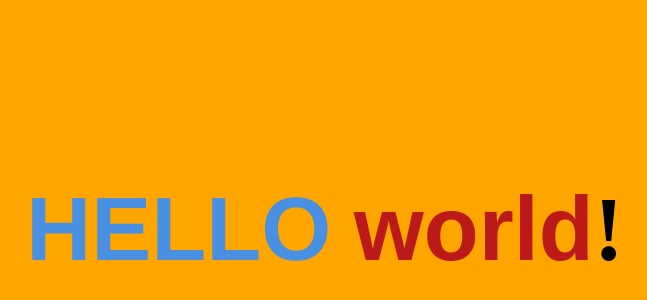
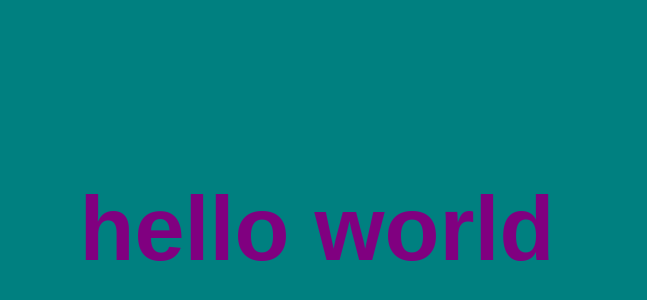
Before and after one commit to d33pto3/hello-there, a plain HTML site: page hello-there/index.html in a window 1280 px wide. Shown: the part 142-442 px from the top of the page, without its empty margins (323-970 px from the left). Drawn offline with Linux system fonts and the light colour scheme.

Commit message:
Added teal background, text now purple and uniform.

```diff
--- a/hello-there/index.html
+++ b/hello-there/index.html
@@ -4,29 +4,18 @@
         <head>
         <meta charset="utf-8">
 
-        <title>Heyyyyy</title>
-        <style>
-            #screen {
-                background-color: orange;
-                height: 100vh;
-                width: 100vw;
+        <title>Hi</title>
+            <style>
+            html {
+                background-color: teal;
             }
 
             h1 {
                 text-align: center;
                 margin-top: 40vh;
                 font-size: 90px;
-            }
-
-            .word1 {
-                text-transform: uppercase;
-                color: rgb(74, 144,226);
-                font-family: Helvetica, sans serif;
-            }
-
-            .word2 {
-                color: #BC1919;
-                font-family: Avenir, sans-serif;
+                color: purple;
+                font-family: halvetica, sans-serif;
             }
         </style>
 
@@ -34,11 +23,7 @@
 
         <body id="screen">
             <h1>
-                <span class="word1">hello</span>
-                <span class="word2">world</span>!
+                hello world
             </h1>
-            <script>
-                console.log("This page doesn't actually need any javascript.... if it did we would actually put it in there.");
-            </script>
-        </body>
+            </body>
 </html>
```
